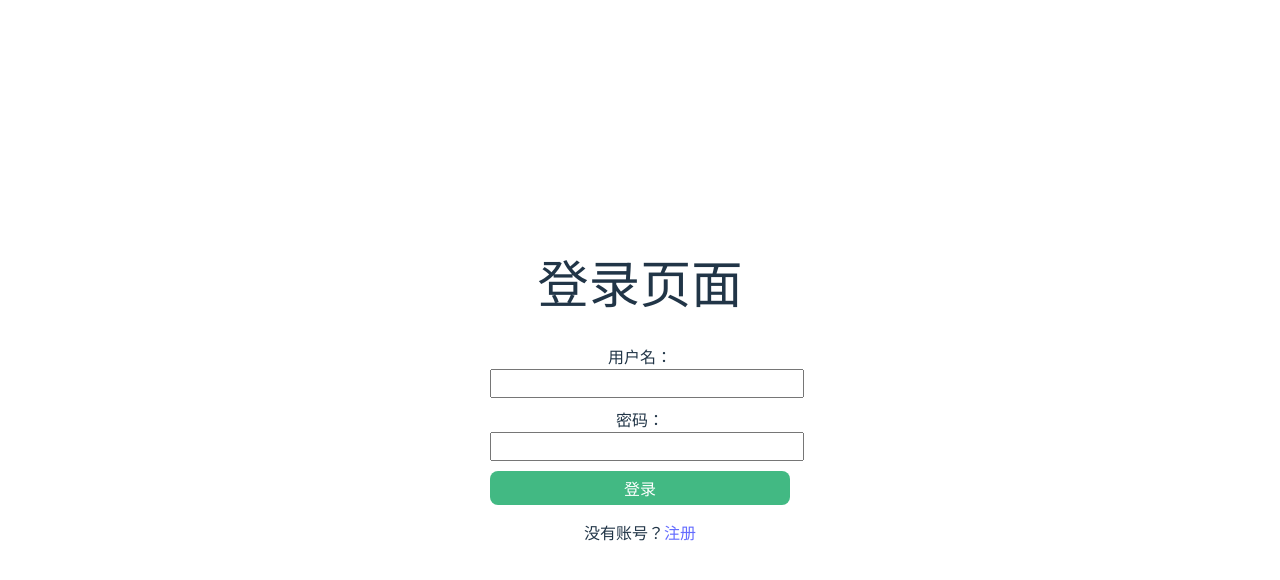
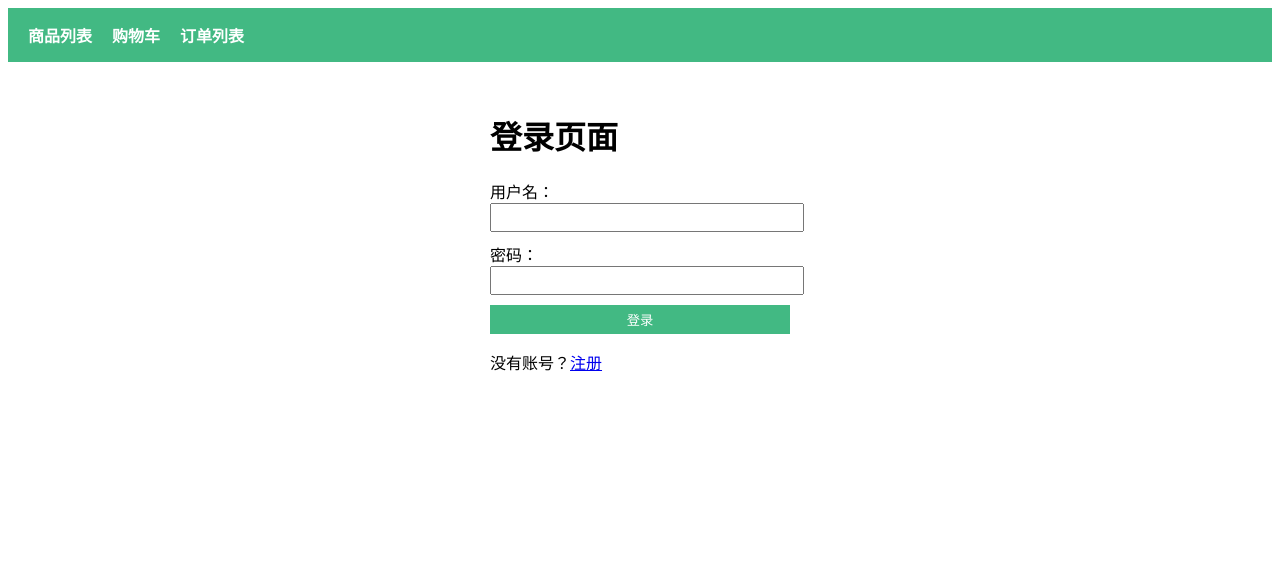
Before and after one commit to shiroe120/vue-shop-for-shcool-lab, a Vue app in the folder my-vue-shop/: page /login in a window 1280 px wide. Shown: the top 580 px of the page. Built offline with nearby package versions, Linux system fonts and the light colour scheme.

Commit message:
实现了导航栏，把style.css删了

```diff
--- a/my-vue-shop/src/App.vue
+++ b/my-vue-shop/src/App.vue
@@ -1,6 +1,31 @@
 <template>
-  <div>
-    <!-- 路由显示位置 -->
+  <div class="app">
+    <nav class="navbar">
+      <router-link to="/products">商品列表</router-link>
+      <router-link to="/cart">购物车</router-link>
+      <router-link to="/orders">订单列表</router-link>
+    </nav>
     <router-view />
   </div>
 </template>
+
+<style scoped>
+
+.navbar {
+  display: flex;
+  gap: 20px;
+  padding: 15px 20px;
+  background-color: #42b983;
+  margin-bottom: 20px;
+}
+
+.navbar a {
+  color: white;
+  text-decoration: none;
+  font-weight: bold;
+}
+
+.navbar a:hover {
+  text-decoration: underline;
+}
+</style>
--- a/my-vue-shop/src/main.js
+++ b/my-vue-shop/src/main.js
@@ -1,5 +1,4 @@
 import { createApp } from 'vue'
-import './style.css'
 import App from './App.vue'
 import router from './routers/index.js'
 
--- a/my-vue-shop/src/style.css
+++ /dev/null
@@ -1,79 +0,0 @@
-:root {
-  font-family: system-ui, Avenir, Helvetica, Arial, sans-serif;
-  line-height: 1.5;
-  font-weight: 400;
-
-  color-scheme: light dark;
-  color: rgba(255, 255, 255, 0.87);
-  background-color: #242424;
-
-  font-synthesis: none;
-  text-rendering: optimizeLegibility;
-  -webkit-font-smoothing: antialiased;
-  -moz-osx-font-smoothing: grayscale;
-}
-
-a {
-  font-weight: 500;
-  color: #646cff;
-  text-decoration: inherit;
-}
-a:hover {
-  color: #535bf2;
-}
-
-body {
-  margin: 0;
-  display: flex;
-  place-items: center;
-  min-width: 320px;
-  min-height: 100vh;
-}
-
-h1 {
-  font-size: 3.2em;
-  line-height: 1.1;
-}
-
-button {
-  border-radius: 8px;
-  border: 1px solid transparent;
-  padding: 0.6em 1.2em;
-  font-size: 1em;
-  font-weight: 500;
-  font-family: inherit;
-  background-color: #1a1a1a;
-  cursor: pointer;
-  transition: border-color 0.25s;
-}
-button:hover {
-  border-color: #646cff;
-}
-button:focus,
-button:focus-visible {
-  outline: 4px auto -webkit-focus-ring-color;
-}
-
-.card {
-  padding: 2em;
-}
-
-#app {
-  max-width: 1280px;
-  margin: 0 auto;
-  padding: 2rem;
-  text-align: center;
-}
-
-@media (prefers-color-scheme: light) {
-  :root {
-    color: #213547;
-    background-color: #ffffff;
-  }
-  a:hover {
-    color: #747bff;
-  }
-  button {
-    background-color: #f9f9f9;
-  }
-}
```
